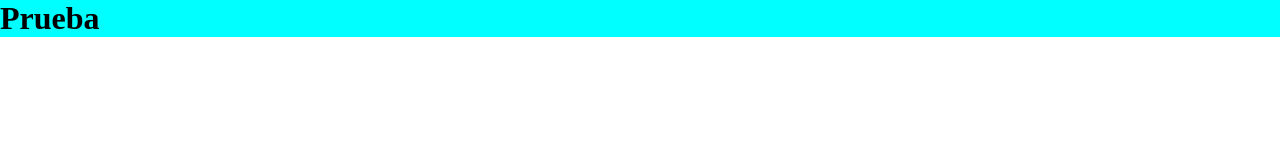
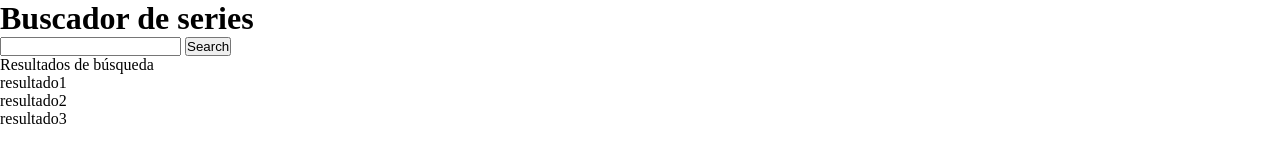
Before and after one commit to iogw/tv-series-finder-javascript-api, a website: page src/html/index.html in a window 1280 px wide. Drawn offline with nearby package versions, Linux system fonts and the light colour scheme; files that its build step writes are made by us from their sources.

Commit message:
add html basics

```diff
--- a/src/html/index.html
+++ b/src/html/index.html
@@ -10,7 +10,23 @@
     />
     <link rel="stylesheet" href="./assets/css/main.css" />
   </head>
-  <h1>Prueba</h1>
+  <main>
+    <h1>Buscador de series</h1>
+    <form action="">
+      <input type="text" name="" id="" />
+      <button>Search</button>
+    </form>
+
+    <div>
+      Resultados de búsqueda
+      <ul>
+        <li>resultado1</li>
+        <li>resultado2</li>
+        <li>resultado3</li>
+      </ul>
+    </div>
+  </main>
+
   <body>
     <script src="./assets/js/main.js"></script>
   </body>
--- a/src/js/main.js
+++ b/src/js/main.js
@@ -1,3 +1 @@
 'use strict';
-
-console.log('r u ready!!! :)');
--- a/src/scss/main.scss
+++ b/src/scss/main.scss
@@ -6,7 +6,3 @@
 @import 'layout/header';
 @import 'layout/footer';
 @import 'pages/index';
-
-h1{ //prueba
-    background-color: aqua;
-}
```
